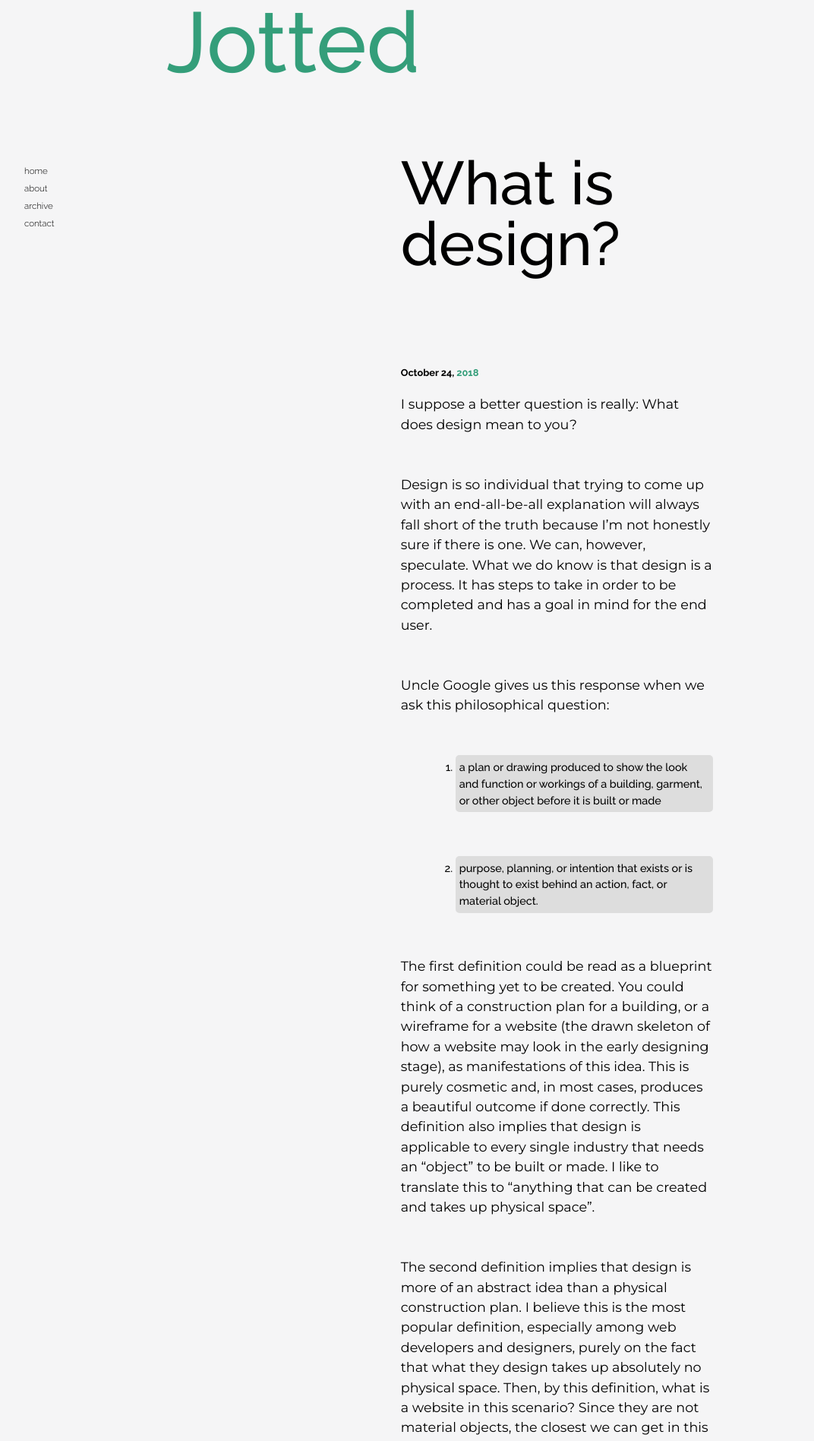
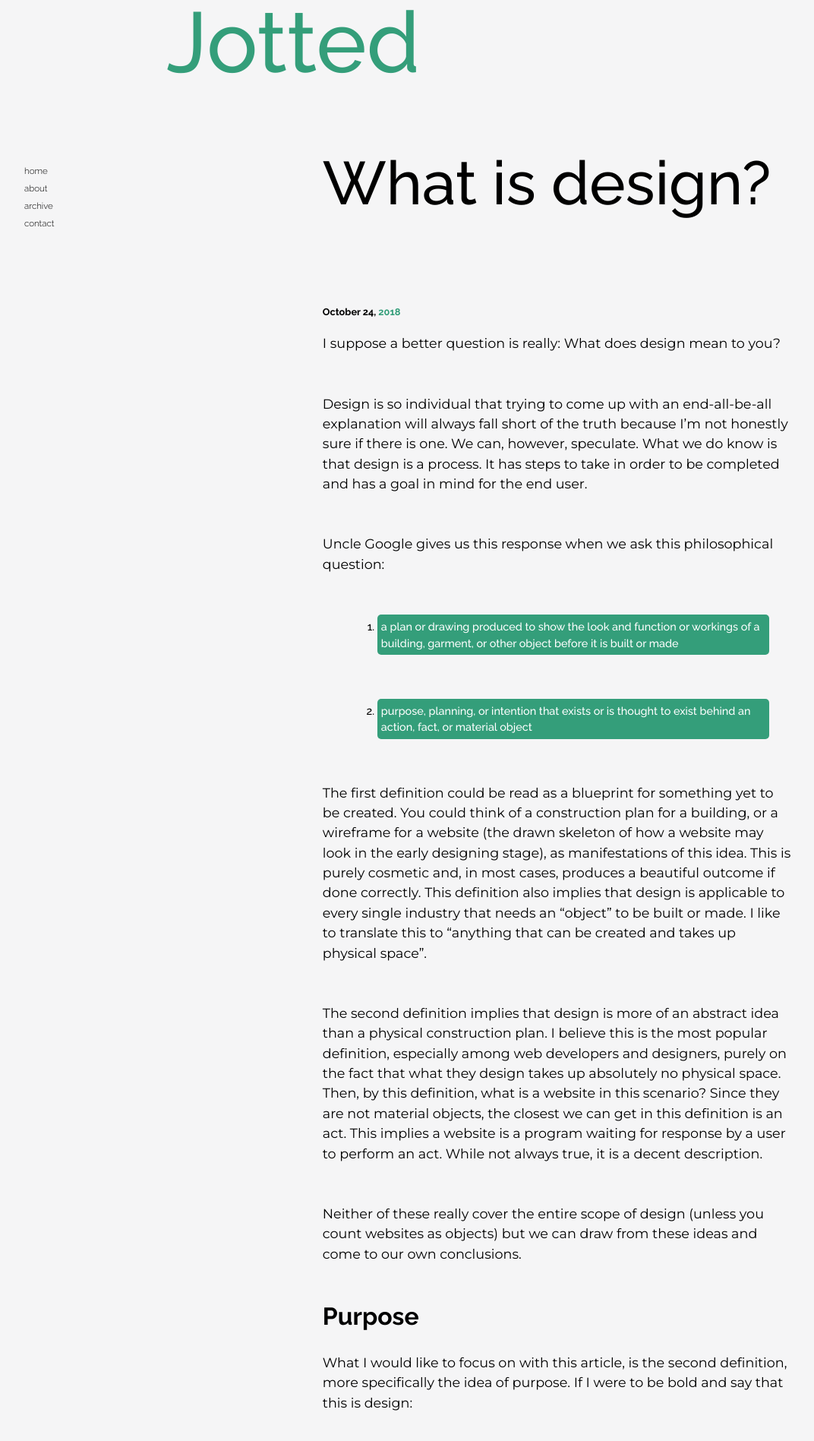
Before and after one commit to abelshinabery/jotted-blog, a Jekyll site: the page built from _posts/2018-11-07-What-is-design?.md, in a window 1280 px wide. Shown: the top 1897 px of the page at 76% size, without its empty margins (32-1104 px from the left). Built offline with Jekyll 4.4.1, drawn with Linux system fonts in a browser that asks for light colours.

Commit message:
Fixed post list styling and minor heading size changes. Also enlarged the post container on the desktop version of post layout

```diff
--- a/_posts/2018-11-07-What-is-design?.md
+++ b/_posts/2018-11-07-What-is-design?.md
@@ -10,8 +10,8 @@ Design is so individual that trying to come up with an end-all-be-all explanatio
 
 
 Uncle Google gives us this response when we ask this philosophical question:
-1. a plan or drawing produced to show the look and function or workings of a building, garment, or other object before it is built or made
-2. purpose, planning, or intention that exists or is thought to exist behind an action, fact, or material object.
+1. <span>a plan or drawing produced to show the look and function or workings of a building, garment, or other object before it is built or made</span>
+2. <span>purpose, planning, or intention that exists or is thought to exist behind an action, fact, or material object</span>
 
 
 The first definition could be read as a blueprint for something yet to be created. You could think of a construction plan for a building, or a wireframe for a website (the drawn skeleton of how a website may look in the early designing stage), as manifestations of this idea. This is purely cosmetic and, in most cases, produces a beautiful outcome if done correctly. This definition also implies that design is applicable to every single industry that needs an “object” to be built or made. I like to translate this to “anything that can be created and takes up physical space”.
@@ -67,10 +67,10 @@ Whichever ideal you subscribe to, it’s important to remember that designing is
 ## Formula for Designing Success
 
 
-1. Decide on a purpose
-2. Identify the users
-3. List the specifications
-4. Create a blueprint
+1. <span>Decide on a purpose</span>
+2. <span>Identify the users</span>
+3. <span>List the specifications</span>
+4. <span>Create a blueprint</span>
 
 
 ### Decide on a Purpose
--- a/_scss/2-base/_base.scss
+++ b/_scss/2-base/_base.scss
@@ -395,7 +395,42 @@ Posts
 .post {
 	display: flex;
 	flex-direction: column;
+	li {
+		list-style: decimal;
+		margin: 0 2em 4em 5em;
+		font-size: 2em;
+		line-height: 1.5;
+		font-weight: 400;
+		background-color: $primary-color;
+		border-radius: 5px;
+		padding: 5px;
+		span {
+			color: white;
+		}
+	}
+	p {
+		font-family: $post-font;
+		font-size: 2.2em;
+		line-height: 1.5;
+	}
+	h2 {
+		font-size: 3em;
+	}
+	h3 {
+		font-size: 2.5em;
+	}
 }
+
+.post p, .post h2, .post h3 {
+	width: 90%;
+	margin: 0 auto 3em auto;
+}
+
+.post h2, .post h3 {
+	font-weight: bold;
+	margin-bottom: 1em;
+}
+
 
 #post-title {
 	font-size: 5em;
@@ -411,35 +446,3 @@ Posts
 	margin-left: 2em;
 	margin-bottom: 1.5em;
 }
-
-
-.post li {
-	list-style: decimal;
-	margin: 0 0 4em 5em;
-	font-family: Raleway, helvetica;
-	font-size: 1.5em;
-	line-height: 1.5;
-	font-weight: 400;
-	background-color: #ddd;
-	border-radius: 5px;
-	padding: 5px;
-}
-.post p, .post h2, .post h3 {
-	width: 90%;
-	margin: 0 auto 3em auto;
-}
-
-.post p {
-	font-family: Montserrat, helvetica;
-	font-size: 2em;
-	line-height: 1.5;
-}
-
-.post h2, .post h3 {
-	font-weight: bold;
-	margin-bottom: 1em;
-}
-
-.post h2 {
-	font-size: 3em;
-	}
--- a/_scss/2-base/_media-queries.scss
+++ b/_scss/2-base/_media-queries.scss
@@ -276,7 +276,7 @@ Media Queries
 	*/
 
 	.post-container {
-		width: 40%;
+		width: 60%;
 	}
 
 	#post-title {
```
